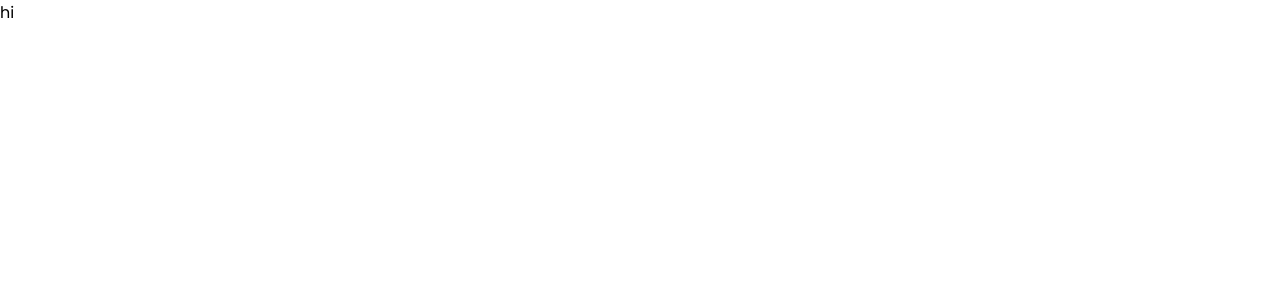
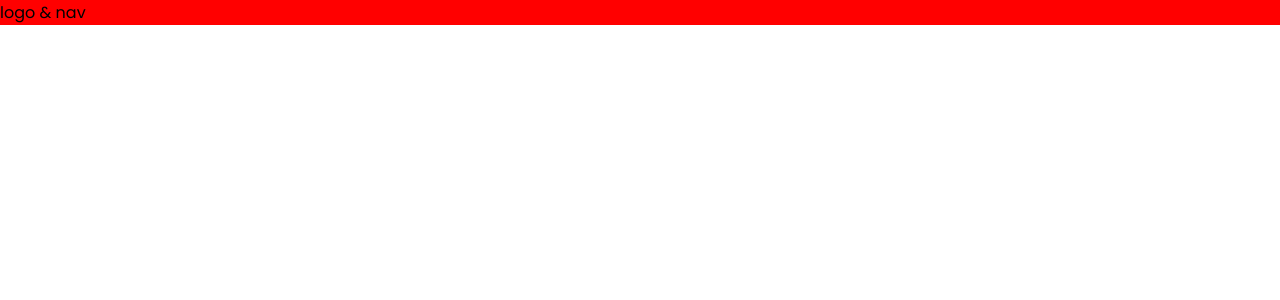
Before and after one commit to Nino5982/fashion-react, a React (Create React App) app: page / in a window 1280 px wide. Shown: the top 300 px of the page. Built offline with nearby package versions, Linux system fonts and the light colour scheme.

Commit message:
feat: -- add header component, with stils file. -- connected header component  to app.js

```diff
--- a/src/App.js
+++ b/src/App.js
@@ -1,11 +1,9 @@
-
+import Header from "./components/Header";
 
 function App() {
   return (
     <div className="App">
-      <h1>
-         hi
-      </h1>
+      <Header />
     </div>
   );
 }
--- /dev/null
+++ b/src/components/Header.jsx
@@ -0,0 +1,5 @@
+import moduleName from "./header.css";
+
+export default function Header() {
+  return <header className="header">logo & nav </header>;
+}
--- /dev/null
+++ b/src/components/header.css
@@ -0,0 +1,4 @@
+.header {
+    background-color: red;
+
+}
```
